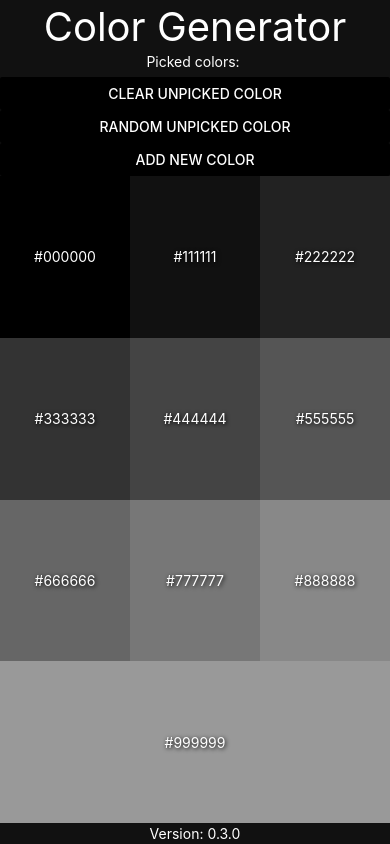
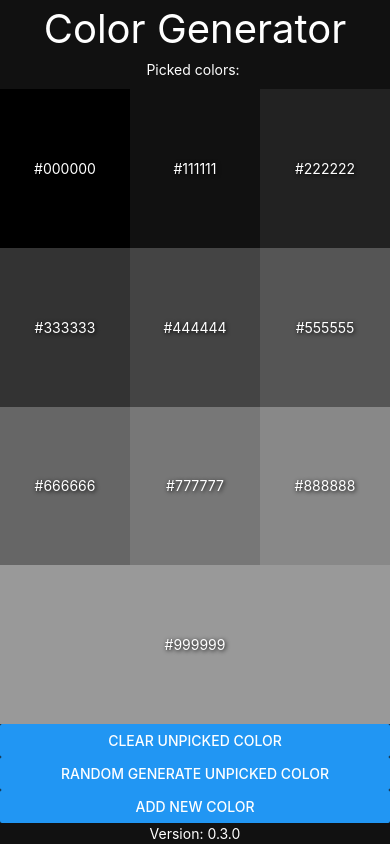
Before and after one commit to avt1745zet/color-generator-online, a React Native app: screen / in a window 390 px wide. Built offline with nearby package versions, Linux system fonts and the light colour scheme.

Commit message:
Adjust button position and add some smooth effect

```diff
--- a/App.tsx
+++ b/App.tsx
@@ -35,7 +35,7 @@ const styles = StyleSheet.create({
     color: '#ffffff',
     fontSize: 40,
     textAlign: 'center',
-    padding: 2
+    margin: 4
   },
   footer: {
     color: '#ffffff',
--- a/components/ColorGenerator.tsx
+++ b/components/ColorGenerator.tsx
@@ -1,5 +1,5 @@
-import { FC, Fragment, ReactElement, useState } from 'react';
-import { Button, StyleSheet, Text, TouchableOpacity, View } from 'react-native';
+import React, { FC, Fragment, ReactElement, useEffect, useRef, useState } from 'react';
+import { Animated, Button, StyleSheet, Text, TouchableOpacity, View } from 'react-native';
 
 const DEFAULT_COLORS: Array<string> = [
     '#000000', '#111111', '#222222', '#333333', '#444444', '#555555', '#666666', '#777777', '#888888', '#999999'
@@ -25,9 +25,15 @@ const ColorGenerator: FC = () => {
     return (
         <Fragment>
             <PickedColorView colors={pickedColors}></PickedColorView>
+            <CandidateColorView colorStatus={colors} onColorPressed={(index) => {
+                const newColor: Array<IColorBlockStatu> = new Array<IColorBlockStatu>(...colors);
+                newColor[index].picked = !newColor[index].picked;
+                setColors(newColor);
+                updatePickedColors(newColor);
+            }}/>
             <View style={{ flexDirection: 'row', justifyContent: 'center', flexWrap: 'wrap' }}>
                 <View style={{ flex: 1, minWidth: 300 }}>
-                    <Button title='Clear unpicked color' color='black' onPress={() => {
+                    <Button title='Clear unpicked color' onPress={() => {
                         const newColor: Array<IColorBlockStatu> = new Array<IColorBlockStatu>(...colors);
                         for (let i: number = newColor.length - 1; i >= 0 && newColor.length > 1; i--) {
                             if (newColor[i].picked === false) {
@@ -37,8 +43,8 @@ const ColorGenerator: FC = () => {
                         setColors(newColor);
                     }} />
                 </View>
-                <View style={{ flex: 1, minWidth: 300 }}>
-                    <Button title='Random unpicked color' color='black' onPress={() => {
+                <View style={{ flex: 1, minWidth: 300  }}>
+                    <Button title='Random generate unpicked color' onPress={() => {
                         const newColor: Array<IColorBlockStatu> = new Array<IColorBlockStatu>(...colors);
                         newColor.forEach((colorStatu, index, array) => {
                             if (!colorStatu.picked) {
@@ -48,8 +54,8 @@ const ColorGenerator: FC = () => {
                         setColors(newColor);
                     }} />
                 </View>
-                <View style={{ flex: 1, minWidth: 300 }}>
-                    <Button title='Add new color' color='black' onPress={() => {
+                <View style={{ flex: 1, minWidth: 300}}>
+                    <Button title='Add new color' onPress={() => {
                         const newColor: Array<IColorBlockStatu> = new Array<IColorBlockStatu>(...colors);
                         newColor.push({
                             color: getRandomColor(),
@@ -59,12 +65,6 @@ const ColorGenerator: FC = () => {
                     }} />
                 </View>
             </View>
-            <CandidateColorView colorStatus={colors} onColorPressed={(index) => {
-                const newColor: Array<IColorBlockStatu> = new Array<IColorBlockStatu>(...colors);
-                newColor[index].picked = !newColor[index].picked;
-                setColors(newColor);
-                updatePickedColors(newColor);
-            }}></CandidateColorView>
         </Fragment>
     );
 }
@@ -82,16 +82,51 @@ interface ICandidateColorViewProp {
 
 const CandidateColorView: FC<ICandidateColorViewProp> = (props) => {
     const { colorStatus, onColorPressed } = props;
-    const candidateColorList: Array<ReactElement> = colorStatus.map((colorStatu, index) => (
-        <TouchableOpacity key={index} onPress={() => onColorPressed(index)} style={{ backgroundColor: colorStatu.color, flex: 1, minWidth: 128, minHeight: 128, justifyContent: 'center', alignContent: 'center' }}>
-            <Text style={styles.colorCodeText}>{colorStatu.color}</Text>
-            <Text style={styles.pickedText}>{colorStatu.picked ? 'Picked!' : ''}</Text>
-        </TouchableOpacity>
+    const colorBlockList: Array<ReactElement> = colorStatus.map((colorStatu, index) => (
+        <ColorBlock key={index} colorCode={colorStatu.color} picked={colorStatu.picked} onPressed={() => onColorPressed(index)} />
     ));
     return (
-        <View style={{ flex: 1, flexWrap: 'wrap', flexDirection: 'row', }}>
-            {candidateColorList}
+        <View style={{ flex: 1, flexWrap: 'wrap', flexDirection: 'row' }}>
+            {colorBlockList}
         </View>
+    );
+}
+
+interface IColorBlockProp {
+    colorCode: string;
+    picked: boolean;
+    onPressed(): void;
+}
+
+const ColorBlock: FC<IColorBlockProp> = (props) => {
+    const { colorCode, picked, onPressed } = props;
+    const flexAnim: Animated.Value = useRef(new Animated.Value(0)).current;
+    const minWidthAnim: Animated.Value = useRef(new Animated.Value(24)).current;
+    useEffect(() => {
+        Animated.timing(
+            flexAnim, {
+            toValue: 1,
+            duration: 666,
+            useNativeDriver: true
+        }
+        ).start();
+    }, [flexAnim]);
+    useEffect(() => {
+        Animated.timing(
+            minWidthAnim, {
+            toValue: 128,
+            duration: 666,
+            useNativeDriver: true
+        }
+        ).start();
+    }, [minWidthAnim]);
+    return (
+        <Animated.View style={{ backgroundColor: colorCode, flex: flexAnim, minWidth: minWidthAnim, minHeight: 64 }}>
+            <TouchableOpacity style={{ flex: 1, justifyContent: 'center' }} onPress={() => onPressed()}>
+                <Text style={styles.colorCodeText}>{colorCode}</Text>
+                <Text style={styles.pickedText}>{picked ? 'Picked!' : ''}</Text>
+            </TouchableOpacity>
+        </Animated.View>
     );
 }
 
@@ -105,8 +140,8 @@ const PickedColorView: FC<IPickedColorViewProp> = (props) => {
         <View key={index} style={{ backgroundColor: color, width: 24, height: 24 }}></View>
     ));
     return (
-        <View style={{ justifyContent: 'center', flexWrap: 'wrap', flexDirection: 'row', minHeight: 24 }}>
-            <Text style={{ color: '#ffffff' }}>Picked colors: </Text>
+        <View style={{ justifyContent: 'center', flexWrap: 'wrap', flexDirection: 'row', marginVertical: 4 }}>
+            <Text style={{ color: '#ffffff', minHeight: 24 }}>Picked colors: </Text>
             {pickedColorList}
         </View>
     );
@@ -143,5 +178,5 @@ const styles = StyleSheet.create({
         textShadowOffset: { width: 3, height: 3 },
         textShadowRadius: 4,
         color: '#ffffff'
-    },
+    }
 });
```
Lines whose indentation alone changed are shown as unchanged.
